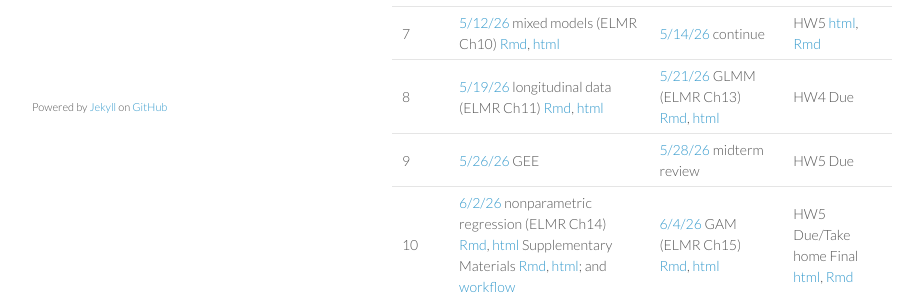
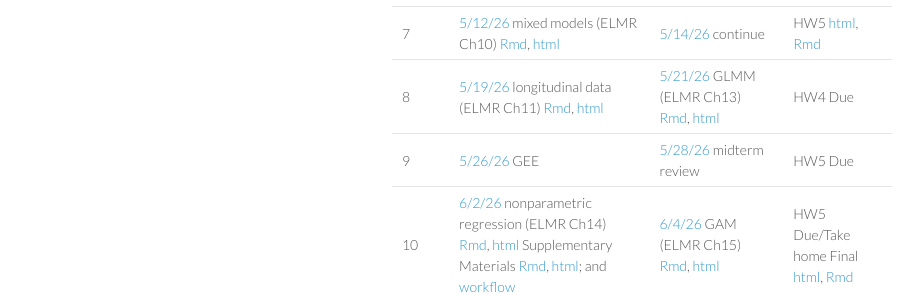
Before and after one commit to ucla-biostat-200c/2026spring, a Jekyll site: the page built from schedule/schedule.md, in a window 1280 px wide. Shown: the part 714-1008 px from the top of the page, without its empty margins (178-1101 px from the left). Built offline with Jekyll 4.4.1, drawn with Linux system fonts in a browser that asks for light colours; some of the changed lines change nothing that is shown.

Commit message:
revise structure

```diff
--- a/_layouts/course.html
+++ b/_layouts/course.html
@@ -4,24 +4,12 @@
     <meta charset="utf-8">
     <meta http-equiv="X-UA-Compatible" content="chrome=1">
     <title> Jin Zhou | 周瑾 {% if page.title %} | {{ page.title }} {% endif %} </title>
-
     <link rel="stylesheet" href="{{ site.url }}/stylesheets/styles.css">
     <link rel="stylesheet" href="{{ site.url }}/stylesheets/pygment_trac.css">
     <meta name="viewport" content="width=device-width, initial-scale=1, user-scalable=no">
     <!--[if lt IE 9]>
     <script src="//html5shiv.googlecode.com/svn/trunk/html5.js"></script>
     <![endif]-->
-
-        <script>
-            (function(i,s,o,g,r,a,m){i['GoogleAnalyticsObject']=r;i[r]=i[r]||function(){
-             (i[r].q=i[r].q||[]).push(arguments)},i[r].l=1*new Date();a=s.createElement(o),
-             m=s.getElementsByTagName(o)[0];a.async=1;a.src=g;m.parentNode.insertBefore(a,m)
-             })(window,document,'script','//www.google-analytics.com/analytics.js','ga');
-
-            ga('create', 'UA-42646483-1', 'hua-zhou.github.io');
-            ga('send', 'pageview');
-        </script>
-
   </head>
 
   <body>
@@ -39,10 +27,8 @@
       </section>
 
       <footer>
-        <p><small>Powered by <a href="https://github.com/mojombo/jekyll">Jekyll</a> on <a href="https://github.com/ucla-biostat-200c/2026spring">GitHub</a></small></p>
       </footer>
     </div>
     <script src="{{ site.url }}/javascripts/scale.fix.js"></script>
-
   </body>
 </html>
```
